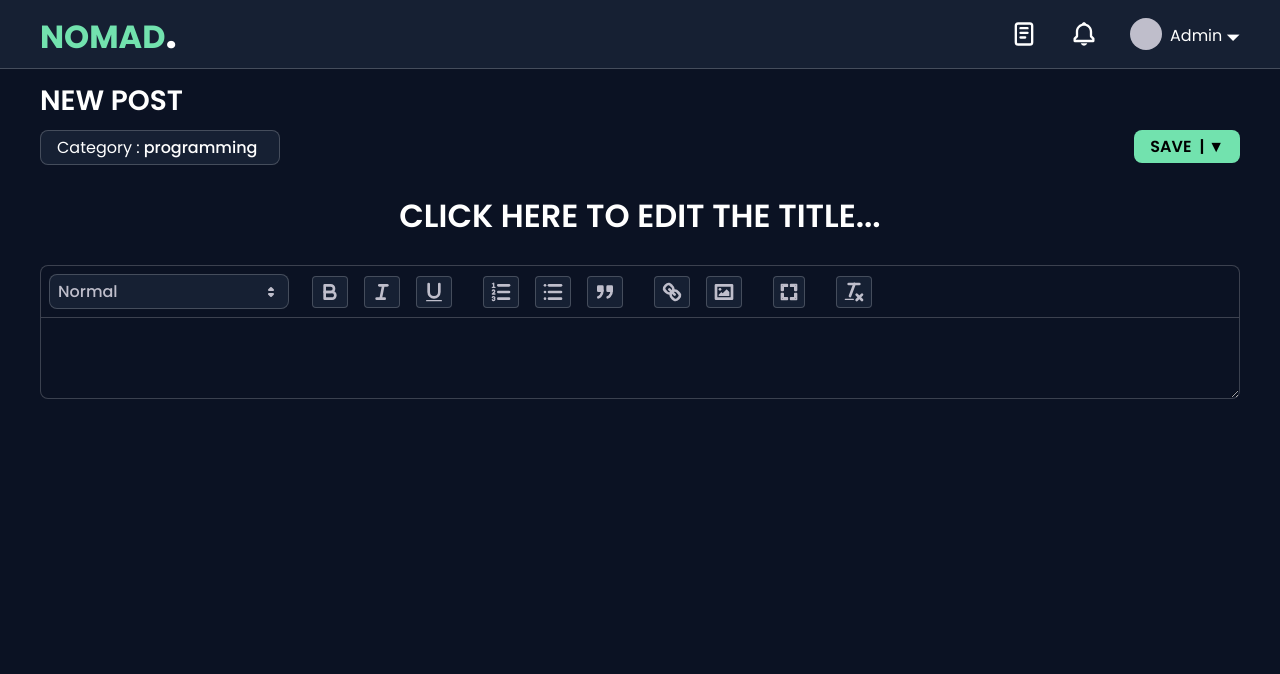
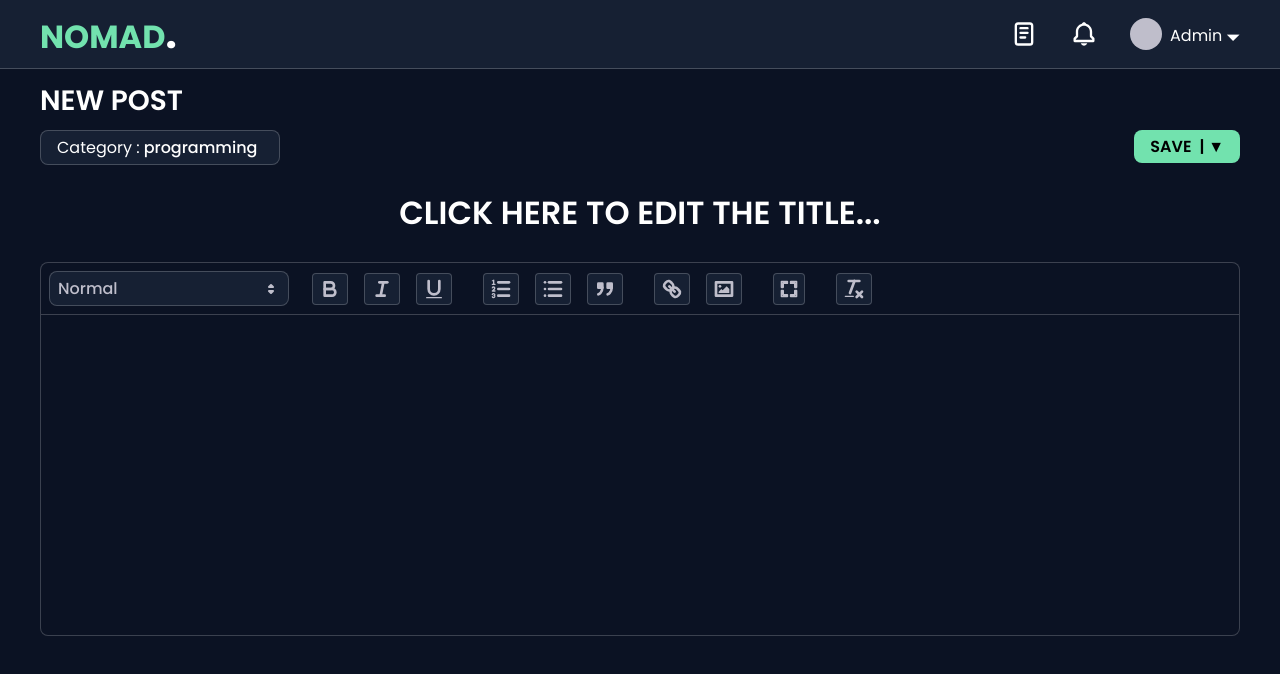
Before and after one commit to SELVAPRASANTH-SELLASAMY/nomad, a React (Create React App) app: page /home/editor in a window 1280 px wide. Shown: the top 674 px of the page. Built offline with nearby package versions, Linux system fonts and the light colour scheme.

Commit message:
Changed the layouts of the editor

```diff
--- a/src/components/editor/Editor.jsx
+++ b/src/components/editor/Editor.jsx
@@ -35,7 +35,7 @@ function Editor({content,setContent}){
     },[setContent]);
 
     return(
-        <section className="nomad-editor mt-120">
+        <section className="nomad-editor">
             <BlogTitle content={content} setContent={setContent}/>
             <br />
             <div className="quill-element mb-25">
--- a/src/components/editor/editor.css
+++ b/src/components/editor/editor.css
@@ -4,19 +4,16 @@
     color: var(--lightblue);
 }
 .quill-element{
-    --stick-top: 189.5px;
-    --editor-resize: vertical;
     transition: 250ms;
+    --max-height: calc(100vh - 12rem);
 }
 .ql-editor{
-    resize: var(--editor-resize);
-    min-height: 5rem;
+    resize: none;
+    min-height: 20rem;
+    max-height: var(--max-height);
     line-height: 2rem;
 }
 .ql-toolbar{
-    position: sticky;
-    top: var(--stick-top);
-    z-index: 10;
     background-color: var(--background);
 }
 .ql-toolbar.ql-snow{
@@ -129,8 +126,7 @@
     display: unset;
 }
 .editor-fullscreen{
-    --stick-top: 0;
-    --editor-resize: none;
+    --max-height: unset;
     position: fixed;
     top: 0;
     left: 0;
--- a/src/components/newpost/Newpost.jsx
+++ b/src/components/newpost/Newpost.jsx
@@ -25,7 +25,7 @@ function Newpost(){
 
     return(
         <>
-            <section className="fixed top-0 left-0 bg-common-blue w-100 pb-15 plr-25 z-index-90">
+            <section className="bg-common-blue w-100 pb-15">
                 <h2 className="fs-6 mt-5 font-weight-600 uppercase">New post</h2>
                 <div className="toolbar d-flex gap-2 w-100 mt-05">
                     <Select
--- a/src/index.css
+++ b/src/index.css
@@ -17,7 +17,7 @@ body{
   color: #000000;
 }
 ::-webkit-scrollbar{
-  width: .5rem;
+  width: .25rem;
 }
 ::-webkit-scrollbar-thumb{
   border-radius: 10px;
```
